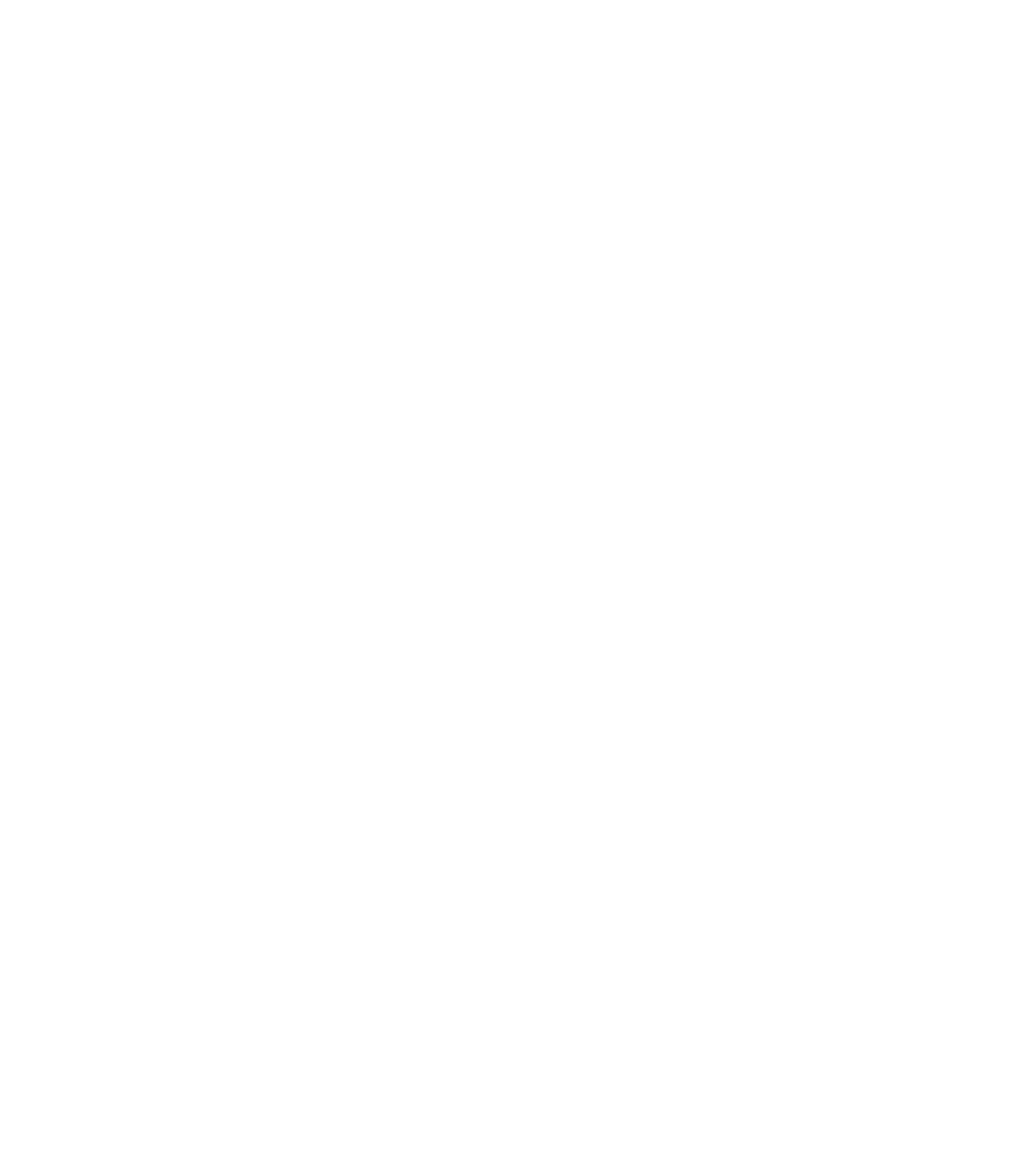
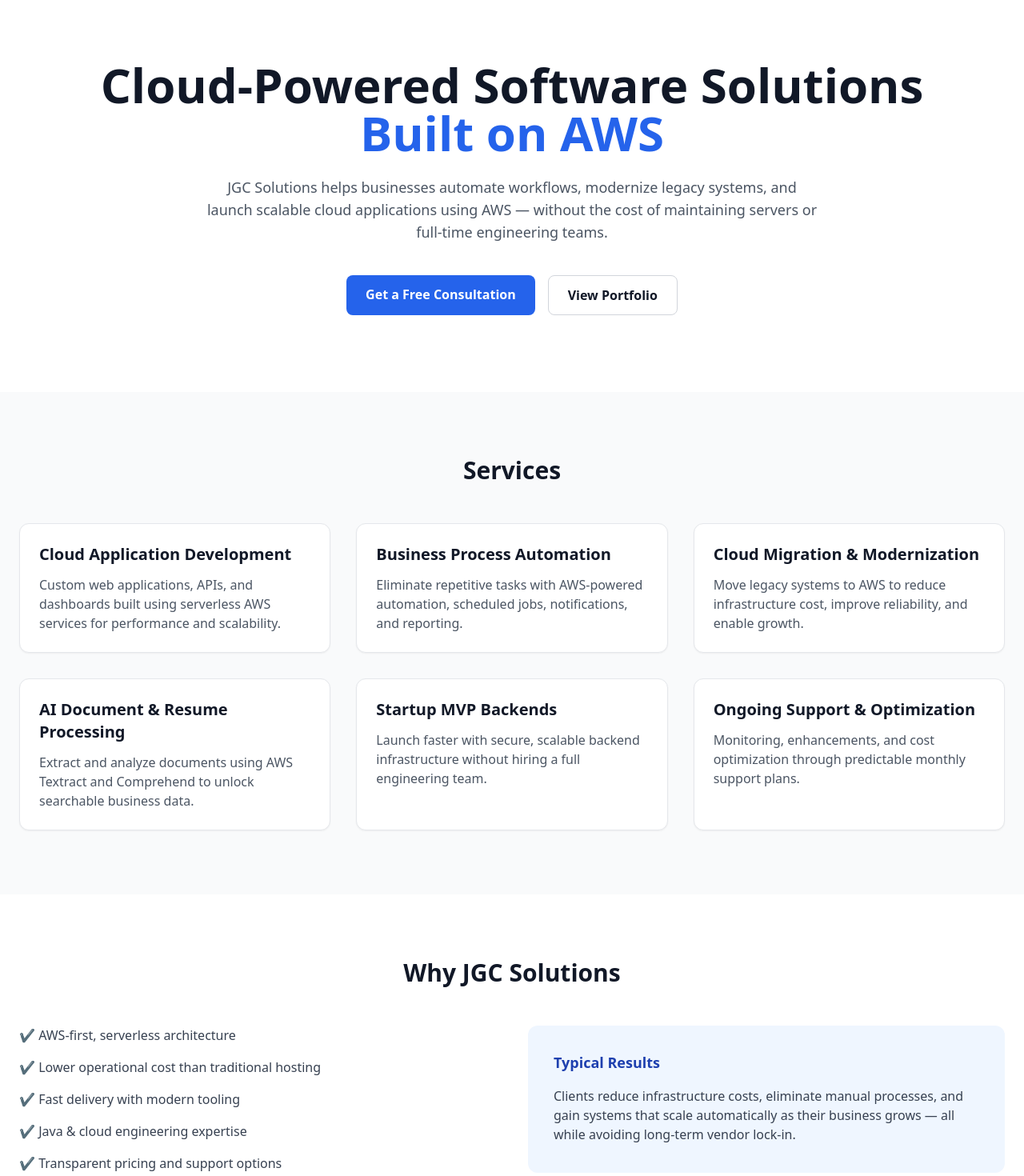
Before and after one commit to jgcsol/website, a Next.js app: page / in a window 1280 px wide. Shown: the part 20-1490 px from the top of the page at 80% size. Before the commit the page ends 800 px from the top, so only its background shows below. Built offline with nearby package versions, Linux system fonts and the light colour scheme.

Commit message:
home page

```diff
--- a/app/page.tsx
+++ b/app/page.tsx
@@ -1,7 +1,138 @@
+import Link from "next/link";
 
-function Page(){
-    return(
-        <></>
-    )
+export default function Home() {
+  return (
+    <main className="bg-white text-gray-900">
+
+      {/* HERO SECTION */}
+      <section className="max-w-7xl mx-auto px-6 py-24 text-center">
+        <h1 className="text-4xl md:text-6xl font-bold leading-tight">
+          Cloud-Powered Software Solutions<br />
+          <span className="text-blue-600">Built on AWS</span>
+        </h1>
+
+        <p className="mt-6 text-lg max-w-3xl mx-auto text-gray-600">
+          JGC Solutions helps businesses automate workflows, modernize legacy systems,
+          and launch scalable cloud applications using AWS — without the cost of
+          maintaining servers or full-time engineering teams.
+        </p>
+
+        <div className="mt-10 flex justify-center gap-4">
+          <Link
+            href="/contact"
+            className="px-6 py-3 rounded-lg bg-blue-600 text-white font-semibold hover:bg-blue-700 transition"
+          >
+            Get a Free Consultation
+          </Link>
+
+          <Link
+            href="/portfolio"
+            className="px-6 py-3 rounded-lg border border-gray-300 font-semibold hover:bg-gray-100 transition"
+          >
+            View Portfolio
+          </Link>
+        </div>
+      </section>
+
+      {/* SERVICES SECTION */}
+      <section className="bg-gray-50 py-20">
+        <div className="max-w-7xl mx-auto px-6">
+          <h2 className="text-3xl font-bold text-center">
+            Services
+          </h2>
+
+          <div className="mt-12 grid md:grid-cols-3 gap-8">
+            {[
+              {
+                title: "Cloud Application Development",
+                text: "Custom web applications, APIs, and dashboards built using serverless AWS services for performance and scalability."
+              },
+              {
+                title: "Business Process Automation",
+                text: "Eliminate repetitive tasks with AWS-powered automation, scheduled jobs, notifications, and reporting."
+              },
+              {
+                title: "Cloud Migration & Modernization",
+                text: "Move legacy systems to AWS to reduce infrastructure cost, improve reliability, and enable growth."
+              },
+              {
+                title: "AI Document & Resume Processing",
+                text: "Extract and analyze documents using AWS Textract and Comprehend to unlock searchable business data."
+              },
+              {
+                title: "Startup MVP Backends",
+                text: "Launch faster with secure, scalable backend infrastructure without hiring a full engineering team."
+              },
+              {
+                title: "Ongoing Support & Optimization",
+                text: "Monitoring, enhancements, and cost optimization through predictable monthly support plans."
+              },
+            ].map((service) => (
+              <div
+                key={service.title}
+                className="bg-white rounded-xl p-6 shadow-sm border"
+              >
+                <h3 className="text-xl font-semibold">
+                  {service.title}
+                </h3>
+                <p className="mt-3 text-gray-600">
+                  {service.text}
+                </p>
+              </div>
+            ))}
+          </div>
+        </div>
+      </section>
+
+      {/* WHY JGC SOLUTIONS */}
+      <section className="py-20">
+        <div className="max-w-7xl mx-auto px-6">
+          <h2 className="text-3xl font-bold text-center">
+            Why JGC Solutions
+          </h2>
+
+          <div className="mt-12 grid md:grid-cols-2 gap-10">
+            <ul className="space-y-4 text-gray-700">
+              <li>✔ AWS-first, serverless architecture</li>
+              <li>✔ Lower operational cost than traditional hosting</li>
+              <li>✔ Fast delivery with modern tooling</li>
+              <li>✔ Java & cloud engineering expertise</li>
+              <li>✔ Transparent pricing and support options</li>
+            </ul>
+
+            <div className="bg-blue-50 rounded-xl p-8">
+              <p className="text-lg font-semibold text-blue-800">
+                Typical Results
+              </p>
+              <p className="mt-4 text-gray-700">
+                Clients reduce infrastructure costs, eliminate manual processes,
+                and gain systems that scale automatically as their business grows —
+                all while avoiding long-term vendor lock-in.
+              </p>
+            </div>
+          </div>
+        </div>
+      </section>
+
+      {/* CTA SECTION */}
+      <section className="bg-blue-600 py-20 text-white text-center">
+        <h2 className="text-3xl font-bold">
+          Ready to modernize your software?
+        </h2>
+        <p className="mt-4 text-lg">
+          Let’s talk about how AWS can simplify your operations and reduce cost.
+        </p>
+
+        <div className="mt-8">
+          <Link
+            href="/contact"
+            className="inline-block px-8 py-3 bg-white text-blue-600 font-semibold rounded-lg hover:bg-gray-100 transition"
+          >
+            Schedule a Consultation
+          </Link>
+        </div>
+      </section>
+
+    </main>
+  );
 }
-export default Page
--- a/package.json
+++ b/package.json
@@ -6,8 +6,7 @@
     "dev": "next dev",
     "build": "next build",
     "start": "next start",
-    "lint": "eslint",
-    "build:export": "next build && next export"
+    "lint": "eslint"
   },
   "dependencies": {
     "next": "16.1.1",
```
